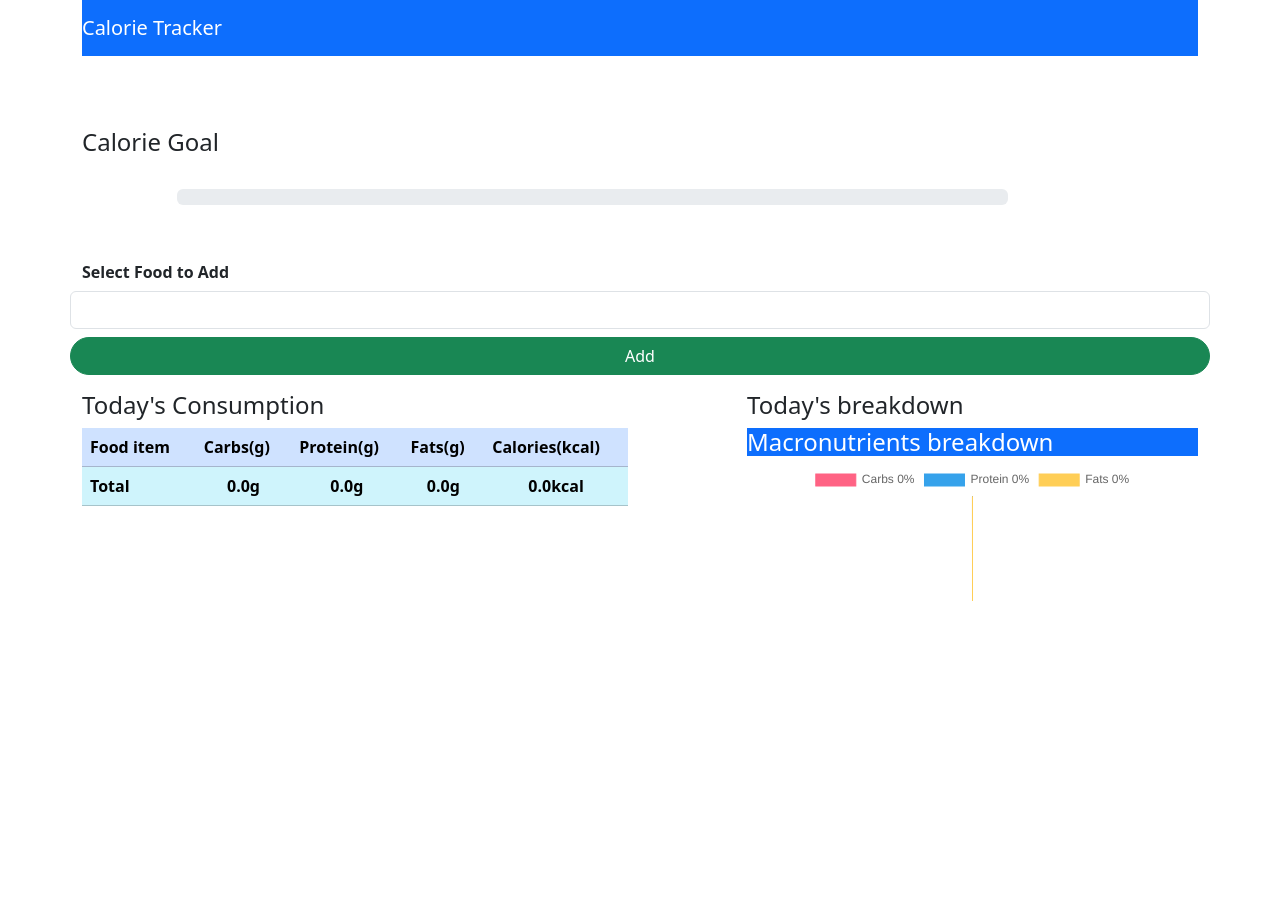
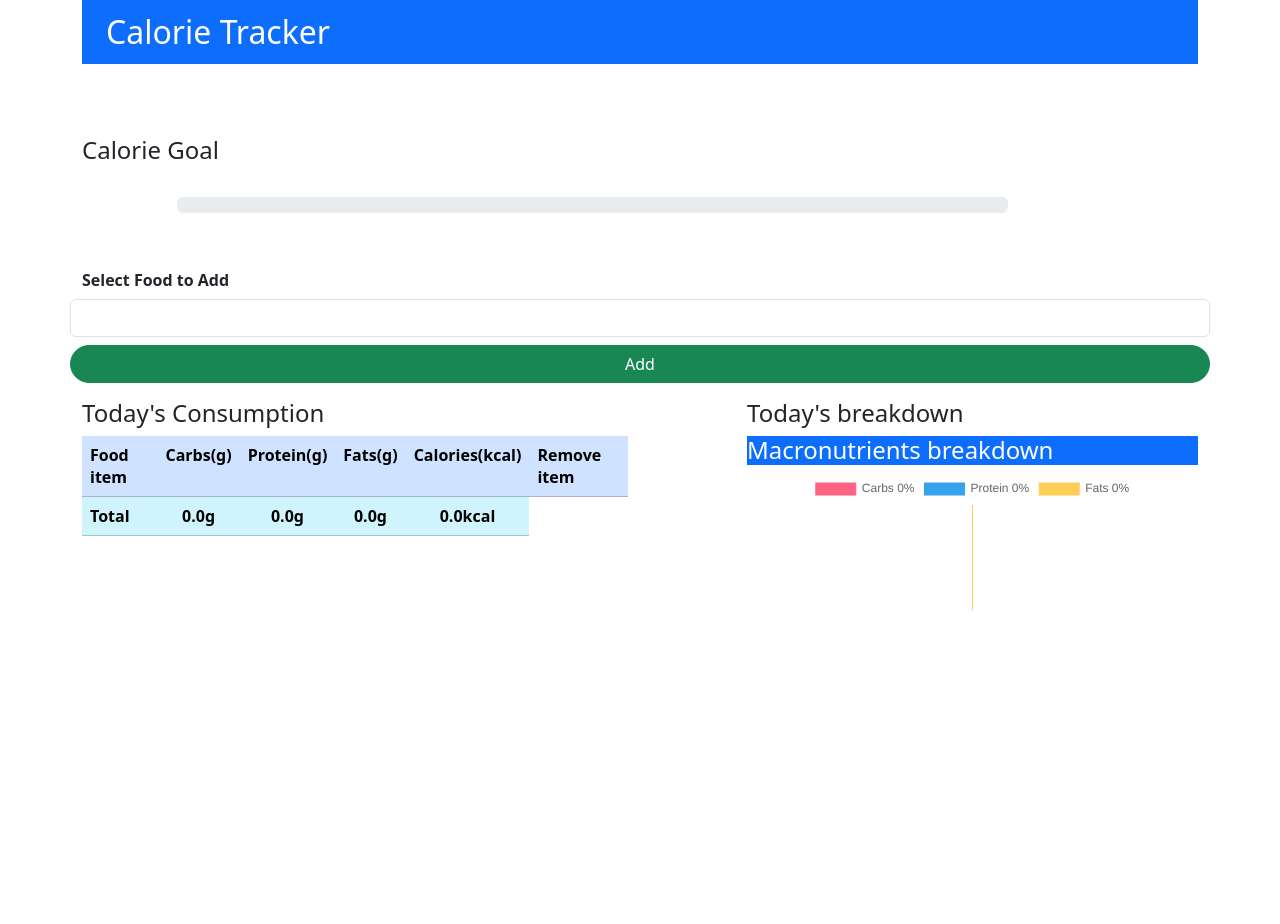
Before and after one commit to IIIAMAH3/calorie-tracker, a Django app: page / in a window 1280 px wide. Before the commit the page ends 601 px from the top, so only its background shows below. Run offline with Django 5.2, Linux system fonts and the light colour scheme; the visitor is signed in with stand-in values (Sample User, id 1); data that the repository does not hold is empty.

Commit message:
added delete functionality

```diff
--- a/calorie_tracker/urls.py
+++ b/calorie_tracker/urls.py
@@ -21,5 +21,5 @@ from tracker import views
 urlpatterns = [
     path('admin/', admin.site.urls),
     path('', views.index, name="index"),
-
+    path('delete/<int:id>/', views.delete_consume, name="delete")
 ]
--- a/tracker/templates/tracker/index.html
+++ b/tracker/templates/tracker/index.html
@@ -9,7 +9,7 @@
             <div class="row">
                 <div class="col-md-12">
                     <nav class="navbar navbar-dark bg-primary">
-                        <span class="navbar-brand">Calorie Tracker</span>
+                        <span class="navbar-brand mb-0 h1 fs-2 ps-4">Calorie Tracker</span>
                     </nav>
                 </div>
             </div>
@@ -59,6 +59,7 @@
                             <th>Protein(g)</th>
                             <th>Fats(g)</th>
                             <th>Calories(kcal)</th>
+                            <th>Remove item</th>
                         </tr>
 
                         {% for c in consumed_food %}
@@ -68,6 +69,7 @@
                             <td class="text-center">{{ c.food_consumed.protein }}</td>
                             <td class="text-center">{{ c.food_consumed.fats }}</td>
                             <td class="text-center">{{ c.food_consumed.calories }}</td>
+                            <td><a class="btn btn-danger" href="{% url 'delete' c.id %}">Remove</a></td>
                         </tr>
                         {% endfor %}
 
--- a/tracker/views.py
+++ b/tracker/views.py
@@ -1,4 +1,4 @@
-from django.shortcuts import render
+from django.shortcuts import render, redirect
 from .models import Food, Consume
 
 
@@ -16,3 +16,10 @@ def index(request):
 
     consumed_food = Consume.objects.filter(user=request.user)
     return render(request, "tracker/index.html", {"foods": foods, "consumed_food": consumed_food})
+
+def delete_consume(request,id):
+    consumed_food = Consume.objects.get(id=id)
+    if request.method == "POST":
+        consumed_food.delete()
+        return redirect("/")
+    return render(request, "tracker/delete.html")
```
Also changed, not shown: tracker/templates/tracker/delete.html (added, +13 -0 lines).
